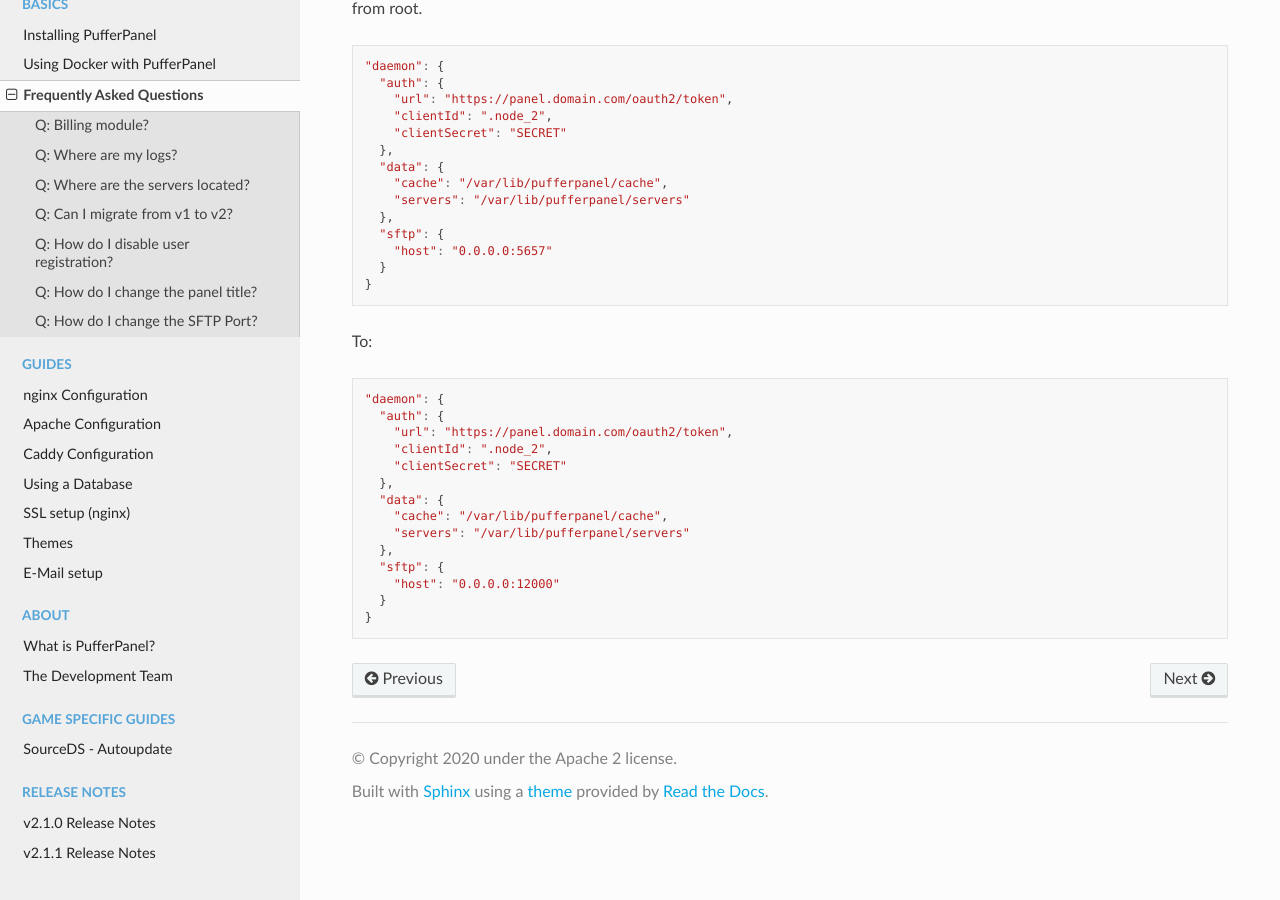
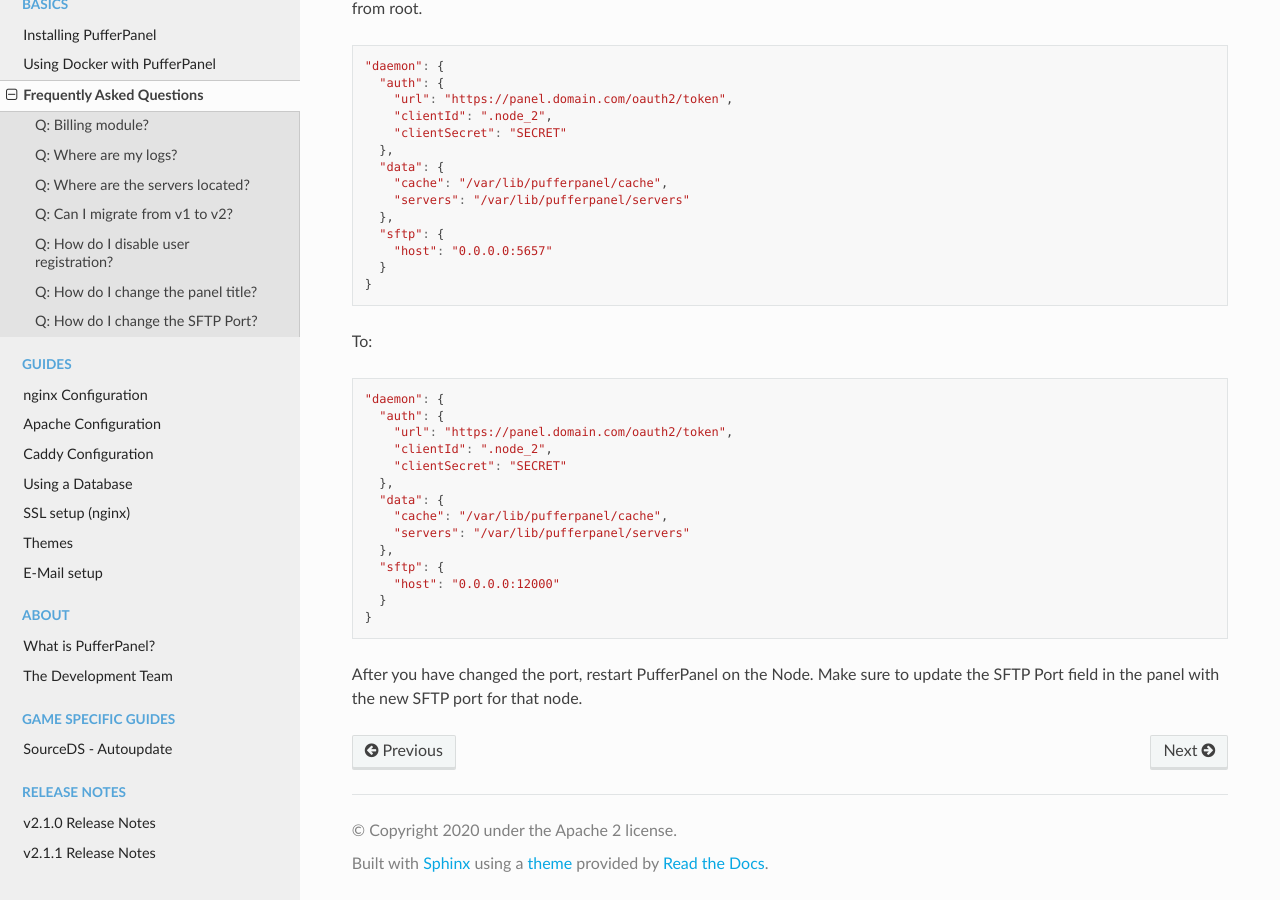
Before and after one commit to pufferpanel/documentation, a Sphinx documentation site: the page built from source/faq.rst, in a window 1280 px wide and 900 px high, scrolled down 2128 px. Built offline with Sphinx 7.4.7 and the Read the Docs theme 2.0.0, drawn with Linux system fonts in a browser that asks for light colours.

Commit message:
Update faq.rst

```diff
--- a/source/faq.rst
+++ b/source/faq.rst
@@ -139,3 +139,5 @@
       "host": "0.0.0.0:12000"
     }
   }
+
+After you have changed the port, restart PufferPanel on the Node.  Make sure to update the SFTP Port field in the panel with the new SFTP port for that node.
```
